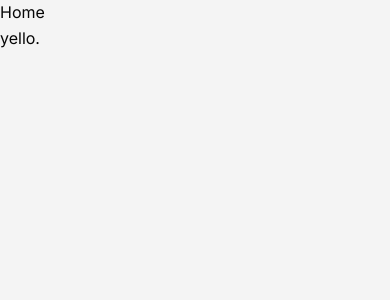
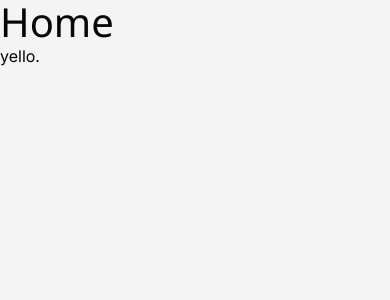
Before and after one commit to duct-tape-deployments/devin-portfolio, a React (Vite) app: page / in a window 390 px wide. Shown: the top 300 px of the page. Built offline with nearby package versions, Linux system fonts and the light colour scheme; a web font is replaced by a local one.

Commit message:
feat: resolve spacing scale, breakpoints, and container width; restore base styles

```diff
--- a/src/styles/index.css
+++ b/src/styles/index.css
@@ -5,6 +5,14 @@
 @custom-variant dark (&:where(.dark, .dark *));
 
 @layer base {
+  :root {
+    color-scheme: light;
+    font-synthesis: none;
+    text-rendering: optimizeLegibility;
+    -webkit-font-smoothing: antialiased;
+    -moz-osx-font-smoothing: grayscale;
+  }
+
   body {
     margin: 0;
     background-color: var(--color-xe-bg);
@@ -13,4 +21,32 @@
     font-weight: 400;
     line-height: var(--leading-xe-body);
   }
+
+  h1,
+  h2,
+  h3,
+  h4 {
+    margin: 0;
+    font-family: var(--font-xe-display);
+  }
+
+  h1 {
+    font-size: var(--text-xe-h1);
+    line-height: var(--text-xe-h1--line-height);
+  }
+
+  h2 {
+    font-size: var(--text-xe-h2);
+    line-height: var(--text-xe-h2--line-height);
+  }
+
+  h3 {
+    font-size: var(--text-xe-h3);
+    line-height: var(--text-xe-h3--line-height);
+  }
+
+  h4 {
+    font-size: var(--text-xe-h4);
+    line-height: var(--text-xe-h4--line-height);
+  }
 }
--- a/src/styles/tokens.css
+++ b/src/styles/tokens.css
@@ -125,10 +125,16 @@
   --shadow-xe-pressed:
     0px 4px 4px 0px rgba(244, 244, 244, 0.25), inset 0px 4px 4px 0px rgba(240, 15, 151, 0.7);
 
-  /* ---- Breakpoints ?? -------------------------------------------*/
+  /* ---- Layout --------------------------------------------------------
+     Tailwind default (sm/md/lg/xl/2xl)
+     mobile as base
+     add desktop overrides per-component as needed */
+  --container-xe-content: 900px;
 }
 
 .dark {
+  color-scheme: dark;
+
   --color-xe-bg: var(--color-xe-ink);
   --color-xe-surface: var(--color-xe-ink);
   --color-xe-surface-raised: rgb(35, 21, 46);
```
